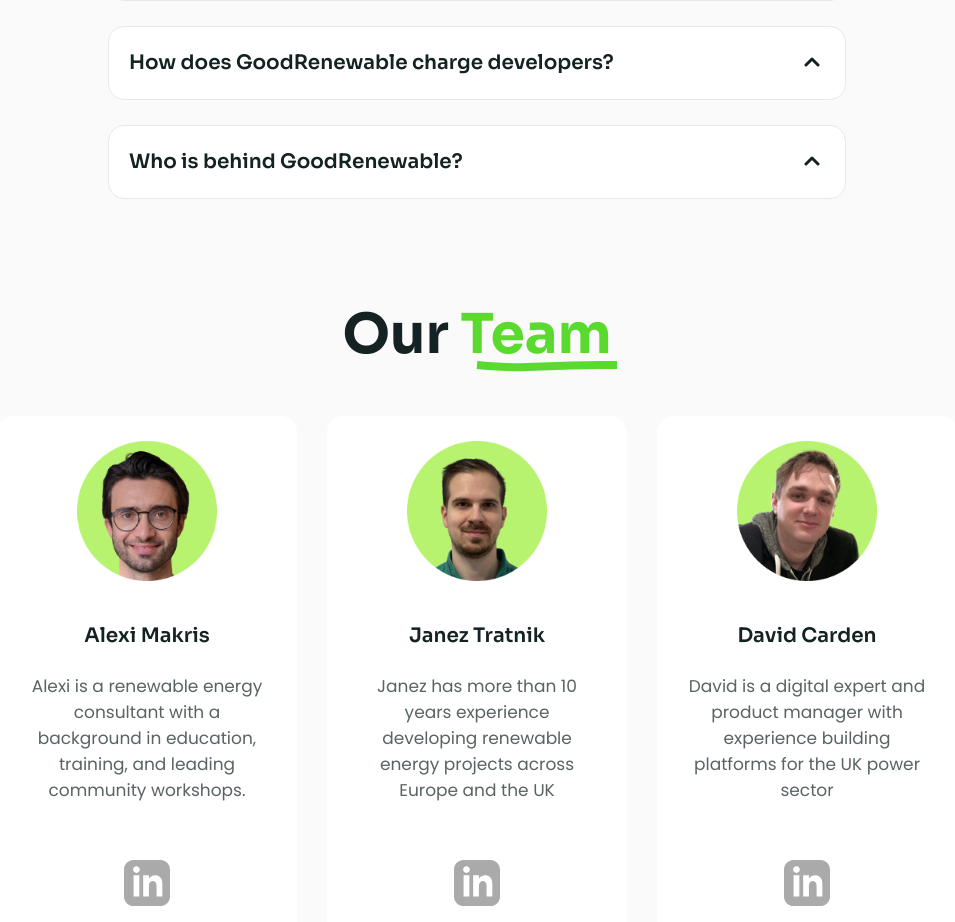
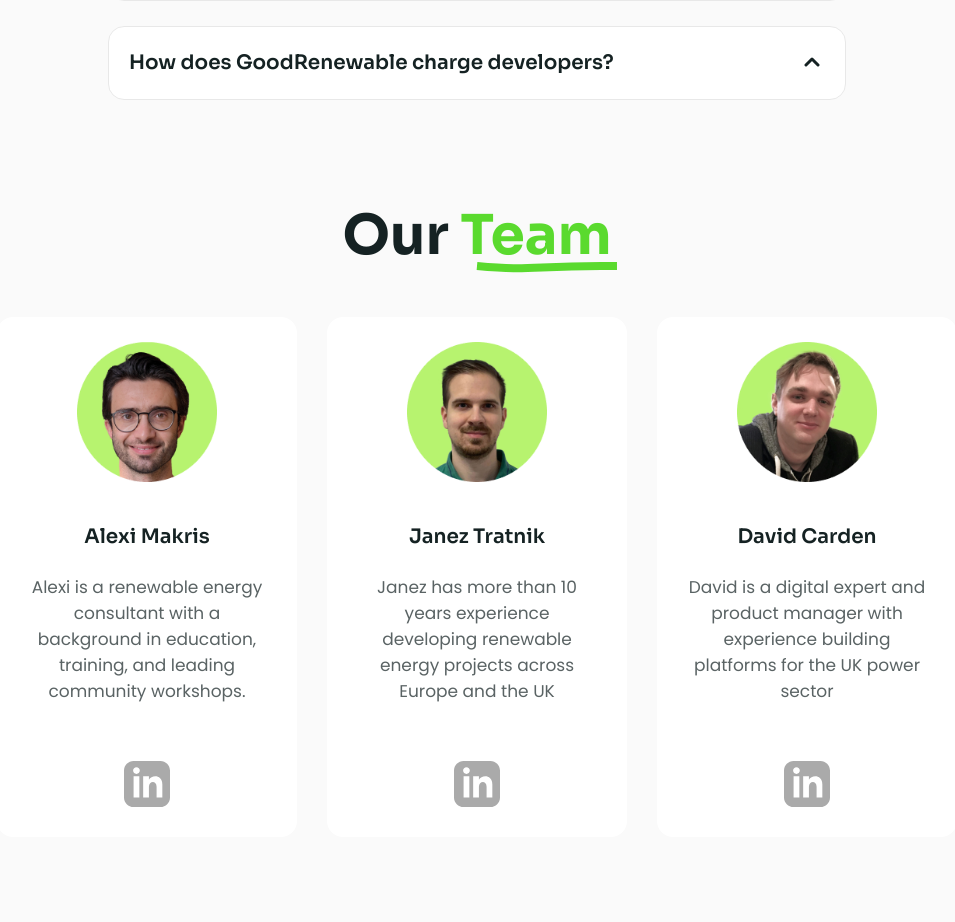
Before and after one commit to elghanbibadr/GoodRenewable, a React (Vite) app: page / in a window 1280 px wide. Shown: the part 6593-7515 px from the top of the page, without its empty margins (163-1118 px from the left). Built offline with nearby package versions, Linux system fonts and the light colour scheme.

Commit message:
remove how is behind good renewable

```diff
--- a/src/componenet/Faq/FaqData.js
+++ b/src/componenet/Faq/FaqData.js
@@ -36,12 +36,7 @@
 
     },
 
-    {
-        id:7,
-        question:"Who is behind GoodRenewable?",
-        answer:"We are a group of UK experts with decades of experience in renewable energy, community  engagement and workshop facilitation",
 
-    },
 
 
 ]
```
